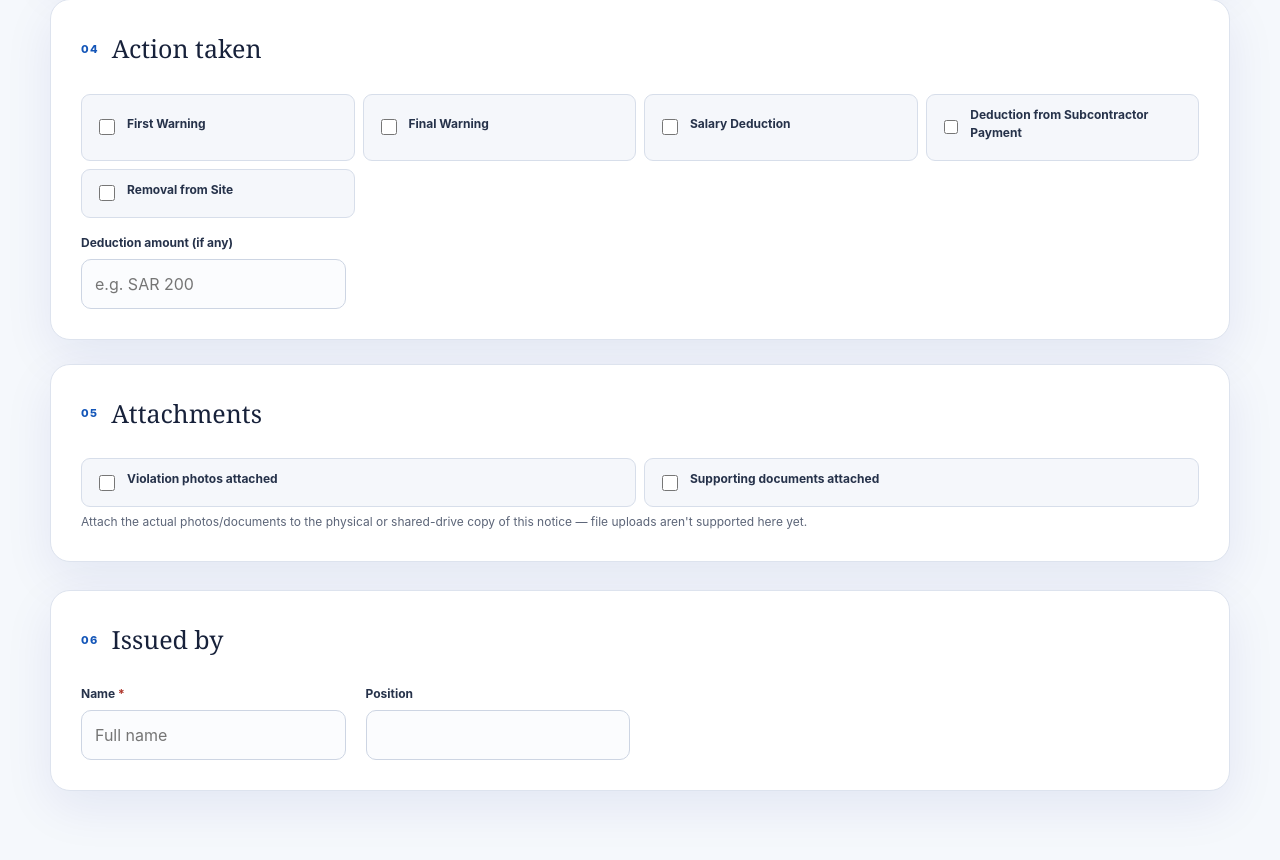
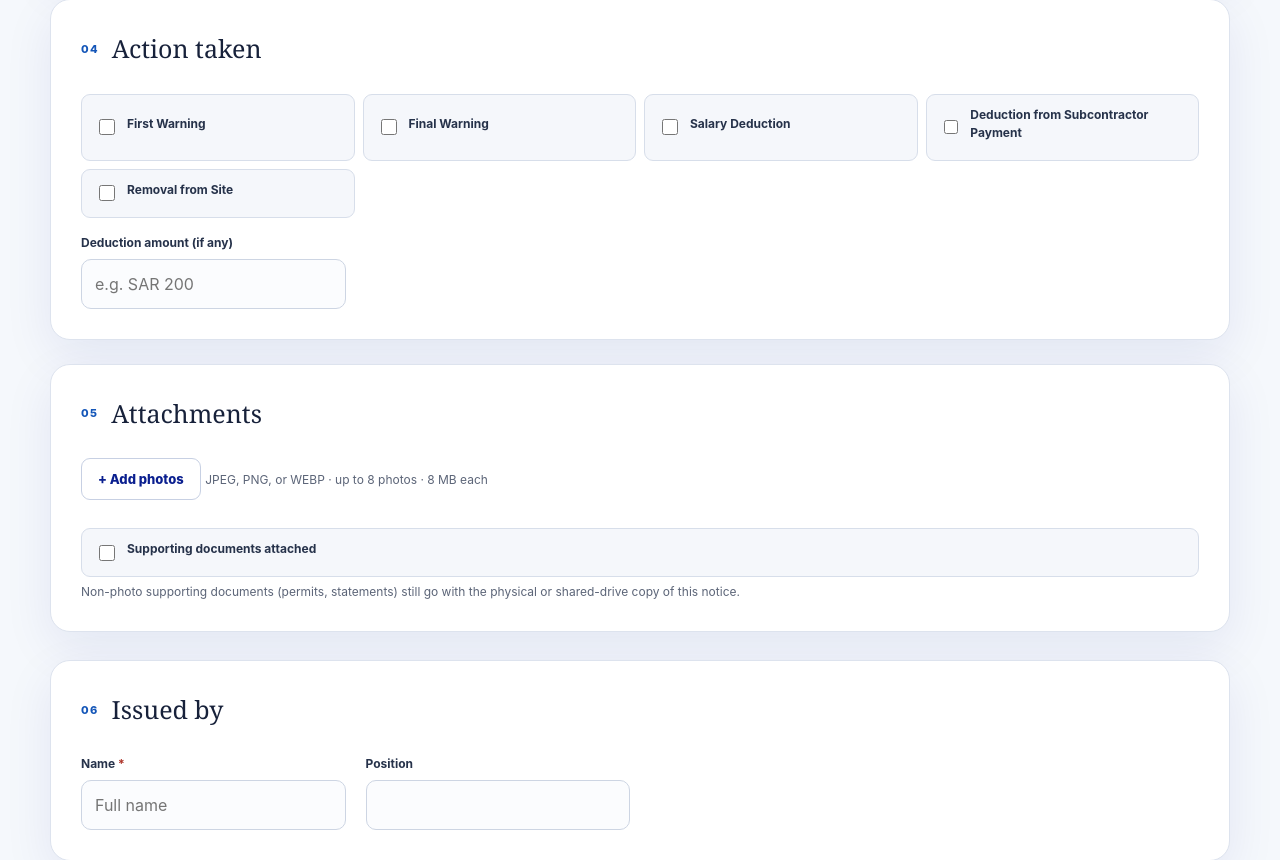
Before and after one commit to kamraanahmed1618-hue/Daily-Checklist, a Flask app: page /violation in a window 1280 px wide. Shown: the part 1194-2054 px from the top of the page. Before the commit the page ends 2026 px from the top, so only its background shows below. Run offline with Flask 3, Linux system fonts and the light colour scheme; some libraries are stand-ins or nearby versions.

Commit message:
Add real photo upload to Backblaze B2 for Near-Miss and Violation records (#4)
Replace the checkbox-only "photos attached" metadata with actual photo
upload, stored in a private Backblaze B2 bucket (S3-compatible) rather
than the app database or ephemeral local disk:

- New /api/uploads/<token> endpoint validates file type by magic bytes
  (JPEG/PNG/WEBP only), enforces size (8 MB) and count (8 photos) limits,
  and stores objects under uploads/<token>/... in B2.
- Violation and Near-Miss forms get a photo dropzone with live thumbnail
  previews, per-photo upload status, and remove buttons, wired through a
  shared static/photo_upload.js widget.
- Submitted object keys are stored as a JSON array on each record; the
  admin-only record/print views generate short-lived (1 hour) signed
  URLs at render time and show the photos in an "Evidence" gallery, so
  they appear both on screen and in the printed/PDF output without the
  bucket ever being publicly readable.
- Reads credentials from B2_KEY_ID / B2_APPLICATION_KEY / B2_BUCKET_NAME
  / B2_ENDPOINT env vars; gracefully returns a clear error instead of
  crashing when photo storage isn't configured (e.g. local dev).
- CSP img-src updated to allow the B2 domain for signed photo URLs.

Co-authored-by: Claude <noreply@anthropic.com>

```diff
--- a/app.py
+++ b/app.py
@@ -23,6 +23,13 @@ try:
 except ImportError:  # Local SQLite mode does not need psycopg.
     psycopg = None
     dict_row = None
+
+try:
+    import boto3
+    from botocore.client import Config as BotoConfig
+except ImportError:  # Photo upload is unavailable until boto3 is installed.
+    boto3 = None
+    BotoConfig = None
 
 
 BASE_DIR = Path(__file__).resolve().parent
@@ -66,13 +73,76 @@ app.config.update(
     SESSION_COOKIE_SAMESITE="Strict",
     SESSION_COOKIE_SECURE=bool(os.environ.get("RENDER")),
     PERMANENT_SESSION_LIFETIME=60 * 60 * 12,
-    MAX_CONTENT_LENGTH=512 * 1024,
+    MAX_CONTENT_LENGTH=12 * 1024 * 1024,
 )
 app.jinja_env.filters["from_json"] = json.loads
+
+B2_BUCKET = os.environ.get("B2_BUCKET_NAME")
+PHOTO_MAX_BYTES = 8 * 1024 * 1024
+PHOTO_MAX_COUNT = 8
+PHOTO_KEY_PATTERN = re.compile(r"uploads/[a-zA-Z0-9_-]{8,64}/[0-9a-f]{20}\.(?:jpg|png|webp)")
 
 
 def is_postgres() -> bool:
     return bool(os.environ.get("DATABASE_URL"))
+
+
+def b2_configured() -> bool:
+    return bool(
+        boto3 and B2_BUCKET
+        and os.environ.get("B2_KEY_ID")
+        and os.environ.get("B2_APPLICATION_KEY")
+        and os.environ.get("B2_ENDPOINT")
+    )
+
+
+def b2_client() -> Any:
+    endpoint = os.environ["B2_ENDPOINT"]
+    if not endpoint.startswith("http"):
+        endpoint = f"https://{endpoint}"
+    region = "auto"
+    host_parts = endpoint.split("//", 1)[-1].split(".")
+    if len(host_parts) >= 2 and host_parts[0] == "s3":
+        region = host_parts[1]
+    return boto3.client(
+        "s3",
+        endpoint_url=endpoint,
+        aws_access_key_id=os.environ["B2_KEY_ID"],
+        aws_secret_access_key=os.environ["B2_APPLICATION_KEY"],
+        config=BotoConfig(signature_version="s3v4"),
+        region_name=region,
+    )
+
+
+def photo_url(key: str, expires: int = 3600) -> str:
+    return b2_client().generate_presigned_url("get_object", Params={"Bucket": B2_BUCKET, "Key": key}, ExpiresIn=expires)
+
+
+def photo_urls(keys: list[str]) -> list[str]:
+    if not keys or not b2_configured():
+        return []
+    try:
+        return [photo_url(key) for key in keys]
+    except Exception:
+        app.logger.exception("Failed to generate photo URLs")
+        return []
+
+
+def detect_image_type(data: bytes) -> str | None:
+    if data.startswith(b"\xff\xd8\xff"):
+        return "jpg"
+    if data.startswith(b"\x89PNG\r\n\x1a\n"):
+        return "png"
+    if data[:4] == b"RIFF" and data[8:12] == b"WEBP":
+        return "webp"
+    return None
+
+
+def clean_photo_keys(value: Any) -> list[str]:
+    if not isinstance(value, list):
+        return []
+    keys = [item for item in value if isinstance(item, str) and PHOTO_KEY_PATTERN.fullmatch(item)]
+    return list(dict.fromkeys(keys))[:PHOTO_MAX_COUNT]
 
 
 @contextmanager
@@ -160,6 +230,7 @@ def init_db() -> None:
             followup_date TEXT NOT NULL DEFAULT '',
             status TEXT NOT NULL DEFAULT '',
             status_reason TEXT NOT NULL DEFAULT '',
+            photos TEXT NOT NULL DEFAULT '[]',
             created_at TEXT NOT NULL
         )""",
         "CREATE INDEX IF NOT EXISTS near_miss_date_idx ON near_miss_reports (incident_date)",
@@ -183,6 +254,7 @@ def init_db() -> None:
             documents_attached INTEGER NOT NULL DEFAULT 0,
             issued_by_name TEXT NOT NULL,
             issued_by_position TEXT NOT NULL DEFAULT '',
+            photos TEXT NOT NULL DEFAULT '[]',
             created_at TEXT NOT NULL
         )""",
         "CREATE INDEX IF NOT EXISTS violations_date_idx ON violation_notices (violation_date)",
@@ -192,12 +264,18 @@ def init_db() -> None:
         cursor = connection.cursor()
         for statement in statements:
             cursor.execute(statement)
-        if is_postgres():
-            cursor.execute("ALTER TABLE inspections ADD COLUMN IF NOT EXISTS seq INTEGER")
-        else:
-            cursor.execute("PRAGMA table_info(inspections)")
-            if not any(row[1] == "seq" for row in cursor.fetchall()):
-                cursor.execute("ALTER TABLE inspections ADD COLUMN seq INTEGER")
+
+        def ensure_column(table: str, column: str, coltype: str) -> None:
+            if is_postgres():
+                cursor.execute(f"ALTER TABLE {table} ADD COLUMN IF NOT EXISTS {column} {coltype}")
+            else:
+                cursor.execute(f"PRAGMA table_info({table})")
+                if not any(row[1] == column for row in cursor.fetchall()):
+                    cursor.execute(f"ALTER TABLE {table} ADD COLUMN {column} {coltype}")
+
+        ensure_column("inspections", "seq", "INTEGER")
+        ensure_column("near_miss_reports", "photos", "TEXT NOT NULL DEFAULT '[]'")
+        ensure_column("violation_notices", "photos", "TEXT NOT NULL DEFAULT '[]'")
         # Backfill sequential numbers for any pre-existing records in submission order.
         for table in ("inspections", "near_miss_reports", "violation_notices"):
             cursor.execute(sql(f"SELECT COALESCE(MAX(seq), 0) AS next_seq FROM {table}"))
@@ -353,6 +431,7 @@ def validate_near_miss(payload: dict[str, Any]) -> dict[str, Any]:
         "preventive_measures": clean_list_text(payload.get("preventiveMeasures"), "Preventive measure", 4),
         "status": status,
         "report_no": clean_text(payload.get("reportNo"), "Report number", 80, False),
+        "photos": clean_photo_keys(payload.get("photoKeys")),
     }
 
 
@@ -374,11 +453,13 @@ def validate_violation(payload: dict[str, Any]) -> dict[str, Any]:
     }
     if not re.fullmatch(r"\d{4}-\d{2}-\d{2}", record["violation_date"]):
         raise ValueError("Enter a valid date.")
+    photos = clean_photo_keys(payload.get("photoKeys"))
     return {
         **record,
         "actions": clean_choices(payload.get("actions"), "Action taken", VIOLATION_ACTIONS),
-        "photos_attached": 1 if payload.get("photosAttached") is True else 0,
+        "photos_attached": 1 if photos else 0,
         "documents_attached": 1 if payload.get("documentsAttached") is True else 0,
+        "photos": photos,
     }
 
 
@@ -433,7 +514,7 @@ def security_headers(response: Response) -> Response:
     response.headers.setdefault("X-Frame-Options", "DENY")
     response.headers.setdefault("Referrer-Policy", "same-origin")
     response.headers.setdefault("Permissions-Policy", "camera=(), microphone=(), geolocation=()")
-    response.headers.setdefault("Content-Security-Policy", "default-src 'self'; img-src 'self' data:; style-src 'self'; script-src 'self'; connect-src 'self'; base-uri 'self'; frame-ancestors 'none'")
+    response.headers.setdefault("Content-Security-Policy", "default-src 'self'; img-src 'self' data: https://*.backblazeb2.com; style-src 'self'; script-src 'self'; connect-src 'self'; base-uri 'self'; frame-ancestors 'none'")
     return response
 
 
@@ -450,6 +531,30 @@ def near_miss_form() -> str:
 @app.get("/violation")
 def violation_form() -> str:
     return render_template("violation.html", actions=VIOLATION_ACTIONS)
+
+
+@app.post("/api/uploads/<token>")
+def upload_photo(token: str) -> tuple[Response, int] | Response:
+    if not re.fullmatch(r"[a-zA-Z0-9_-]{8,64}", token):
+        return jsonify({"error": "Invalid upload session."}), 400
+    if not b2_configured():
+        return jsonify({"error": "Photo storage is not configured."}), 503
+    uploaded = request.files.get("photo")
+    if not uploaded:
+        return jsonify({"error": "No photo provided."}), 400
+    data = uploaded.read(PHOTO_MAX_BYTES + 1)
+    if len(data) > PHOTO_MAX_BYTES:
+        return jsonify({"error": "Photo is too large (max 8 MB)."}), 400
+    ext = detect_image_type(data)
+    if not ext:
+        return jsonify({"error": "Only JPEG, PNG, or WEBP photos are supported."}), 400
+    key = f"uploads/{token}/{secrets.token_hex(10)}.{ext}"
+    try:
+        b2_client().put_object(Bucket=B2_BUCKET, Key=key, Body=data, ContentType=f"image/{ext}")
+    except Exception:
+        app.logger.exception("Photo upload failed")
+        return jsonify({"error": "The photo could not be uploaded."}), 500
+    return jsonify({"key": key}), 201
 
 
 @app.get("/api/checklist")
@@ -514,7 +619,7 @@ def submit_near_miss() -> tuple[Response, int] | Response:
                 record["root_cause_detail"], json.dumps(record["corrective_actions"]), json.dumps(record["preventive_measures"]),
                 record["person_responsible"], record["target_completion_date"], record["reported_by_signoff"],
                 record["hse_manager_signoff"], record["followup_by"], record["followup_date"], record["status"],
-                record["status_reason"], created_at,
+                record["status_reason"], json.dumps(record["photos"]), created_at,
             ]
             placeholders = ",".join("?" for _ in values)
             cursor.execute(sql(f"INSERT INTO near_miss_reports VALUES ({placeholders})"), values)
@@ -548,7 +653,7 @@ def submit_violation() -> tuple[Response, int] | Response:
                 record["employee_id"], record["company_contractor"], record["job_title"], record["violation_location"],
                 record["violation_type"], record["violation_description"], json.dumps(record["actions"]),
                 record["deduction_amount"], record["photos_attached"], record["documents_attached"],
-                record["issued_by_name"], record["issued_by_position"], created_at,
+                record["issued_by_name"], record["issued_by_position"], json.dumps(record["photos"]), created_at,
             ]
             placeholders = ",".join("?" for _ in values)
             cursor.execute(sql(f"INSERT INTO violation_notices VALUES ({placeholders})"), values)
@@ -652,9 +757,9 @@ def near_miss_detail(record_id: str) -> str | tuple[str, int]:
     if not row:
         return "Record not found", 404
     record = dict(row)
-    for field in ("near_miss_types", "root_causes", "corrective_actions", "preventive_measures"):
+    for field in ("near_miss_types", "root_causes", "corrective_actions", "preventive_measures", "photos"):
         record[field] = json.loads(record[field])
-    return render_template("near_miss_record.html", record=record)
+    return render_template("near_miss_record.html", record=record, photo_urls=photo_urls(record["photos"]))
 
 
 @app.get("/admin/violations/<record_id>")
@@ -668,7 +773,8 @@ def violation_detail(record_id: str) -> str | tuple[str, int]:
         return "Record not found", 404
     record = dict(row)
     record["actions"] = json.loads(record["actions"])
-    return render_template("violation_record.html", record=record)
+    record["photos"] = json.loads(record["photos"])
+    return render_template("violation_record.html", record=record, photo_urls=photo_urls(record["photos"]))
 
 
 @app.get("/admin/export")
--- a/requirements.txt
+++ b/requirements.txt
@@ -1,3 +1,4 @@
 Flask==3.1.1
 gunicorn==23.0.0
 psycopg[binary]==3.2.10
+boto3==1.35.99
--- a/static/near_miss.js
+++ b/static/near_miss.js
@@ -4,6 +4,7 @@ const form = document.getElementById("near-miss-form");
 const errorBox = document.getElementById("form-error");
 const successPanel = document.getElementById("success-panel");
 const successCopy = document.getElementById("success-copy");
+const photoUpload = initPhotoUpload("near-miss-photo-upload");
 
 function field(name) {
   return form.elements.namedItem(name);
@@ -68,6 +69,7 @@ async function submitReport(event) {
     followupDate: field("followupDate").value,
     status: field("status").value,
     statusReason: field("statusReason").value,
+    photoKeys: photoUpload.getKeys(),
   };
 
   const button = form.querySelector("button[type=submit]");
--- /dev/null
+++ b/static/photo_upload.js
@@ -0,0 +1,67 @@
+"use strict";
+
+function initPhotoUpload(rootId, maxPhotos = 8) {
+  const root = document.getElementById(rootId);
+  if (!root) return { getKeys: () => [] };
+  const input = root.querySelector('input[type="file"]');
+  const addButton = root.querySelector(".photo-add-button");
+  const grid = root.querySelector(".photo-grid");
+  const token = crypto.randomUUID().replace(/-/g, "");
+  const keys = [];
+
+  addButton.addEventListener("click", () => input.click());
+
+  function makeTile(file) {
+    const tile = document.createElement("div");
+    tile.className = "photo-tile uploading";
+    const preview = document.createElement("img");
+    preview.src = URL.createObjectURL(file);
+    preview.alt = file.name;
+    tile.appendChild(preview);
+    const label = document.createElement("span");
+    label.className = "photo-tile-status";
+    label.textContent = "Uploading…";
+    tile.appendChild(label);
+    return { tile, label };
+  }
+
+  async function uploadFile(file) {
+    const { tile, label } = makeTile(file);
+    grid.appendChild(tile);
+
+    const formData = new FormData();
+    formData.append("photo", file);
+    try {
+      const response = await fetch(`/api/uploads/${token}`, { method: "POST", body: formData });
+      const result = await response.json();
+      if (!response.ok) throw new Error(result.error || "Upload failed");
+      keys.push(result.key);
+      tile.classList.remove("uploading");
+      tile.dataset.key = result.key;
+      label.remove();
+      const remove = document.createElement("button");
+      remove.type = "button";
+      remove.className = "photo-tile-remove";
+      remove.setAttribute("aria-label", "Remove photo");
+      remove.textContent = "✕";
+      remove.addEventListener("click", () => {
+        const index = keys.indexOf(result.key);
+        if (index >= 0) keys.splice(index, 1);
+        tile.remove();
+      });
+      tile.appendChild(remove);
+    } catch (error) {
+      tile.classList.remove("uploading");
+      tile.classList.add("error");
+      label.textContent = error.message || "Upload failed";
+    }
+  }
+
+  input.addEventListener("change", () => {
+    const remaining = Math.max(0, maxPhotos - keys.length);
+    [...input.files].slice(0, remaining).forEach(uploadFile);
+    input.value = "";
+  });
+
+  return { getKeys: () => keys.slice() };
+}
--- a/static/style.css
+++ b/static/style.css
@@ -68,6 +68,14 @@ h1, h2, p { margin-top: 0; }
 .list-fields { margin-bottom: 16px; display: grid; gap: 8px; }
 .list-fields > span { display: block; margin-bottom: 2px; color: #26324a; font-size: 12px; font-weight: 750; }
 .field-note { margin: 6px 0 0; color: var(--muted); font-size: 12px; }
+
+.photo-upload { margin-bottom: 16px; }
+.photo-grid { margin-top: 12px; display: grid; grid-template-columns: repeat(auto-fill, minmax(110px, 1fr)); gap: 10px; }
+.photo-tile { position: relative; aspect-ratio: 1; overflow: hidden; background: #f0f2f7; border: 1px solid var(--line); border-radius: 10px; }
+.photo-tile img { width: 100%; height: 100%; object-fit: cover; display: block; }
+.photo-tile-status { position: absolute; inset: 0; display: flex; align-items: center; justify-content: center; padding: 6px; color: white; background: rgba(10,31,143,.55); font-size: 11px; font-weight: 700; text-align: center; }
+.photo-tile.error .photo-tile-status { background: rgba(173,51,40,.75); }
+.photo-tile-remove { position: absolute; top: 5px; right: 5px; width: 22px; height: 22px; display: grid; place-items: center; color: white; background: rgba(0,0,0,.55); border: 0; border-radius: 50%; font-size: 11px; cursor: pointer; }
 label > span { display: block; margin-bottom: 7px; color: #26324a; font-size: 12px; font-weight: 750; }
 label small { color: var(--muted); font-weight: 500; }
 input, select, textarea { width: 100%; padding: 12px 13px; color: var(--ink); background: #fbfcfe; border: 1px solid #cdd5e3; border-radius: 10px; outline: none; transition: border-color .15s, box-shadow .15s; }
@@ -205,6 +213,8 @@ td small { margin-top: 3px; color: var(--muted); }
 .doc-checkbox.checked { font-weight: 700; }
 .doc-note { margin: 8px 0; font-size: 13px; }
 .doc-note.bold { margin: 16px 0 4px; color: #1F3864; font-weight: 700; text-transform: uppercase; font-size: 13px; }
+.doc-evidence { margin: 8px 0; display: grid; grid-template-columns: repeat(auto-fill, minmax(140px, 1fr)); gap: 8px; }
+.doc-evidence img { width: 100%; height: 140px; object-fit: cover; display: block; border: 1px solid #000; }
 
 .doc-checklist thead th { background: #9DC3E6; font-weight: 700; text-align: left; print-color-adjust: exact; -webkit-print-color-adjust: exact; }
 .doc-checklist thead th:last-child, .doc-checklist td.result-cell { text-align: center; width: 15%; }
@@ -282,4 +292,6 @@ td small { margin-top: 3px; color: var(--muted); }
   .doc-banner, .doc-band { font-size: 11pt; }
   .doc-checkbox-row { font-size: 8.5pt; }
   .doc-checklist tr, .doc-noncompliance tr, .doc-summary tr, .doc-footer tr, .doc-info tr, .doc-plain tr { break-inside: avoid; }
+  .doc-evidence { grid-template-columns: repeat(3, 1fr); break-inside: avoid; }
+  .doc-evidence img { height: 100px; }
 }
--- a/static/violation.js
+++ b/static/violation.js
@@ -4,6 +4,7 @@ const form = document.getElementById("violation-form");
 const errorBox = document.getElementById("form-error");
 const successPanel = document.getElementById("success-panel");
 const successCopy = document.getElementById("success-copy");
+const photoUpload = initPhotoUpload("violation-photo-upload");
 
 function field(name) {
   return form.elements.namedItem(name);
@@ -37,7 +38,7 @@ async function submitNotice(event) {
     violationDescription: field("violationDescription").value,
     actions: checkedValues("actions"),
     deductionAmount: field("deductionAmount").value,
-    photosAttached: field("photosAttached").checked,
+    photoKeys: photoUpload.getKeys(),
     documentsAttached: field("documentsAttached").checked,
     issuedByName: field("issuedByName").value,
     issuedByPosition: field("issuedByPosition").value,
--- a/templates/violation.html
+++ b/templates/violation.html
@@ -73,11 +73,16 @@
 
   <section class="card">
     <div class="section-heading"><div><span class="step-number">05</span><h2>Attachments</h2></div></div>
+    <div class="photo-upload" id="violation-photo-upload">
+      <input type="file" accept="image/jpeg,image/png,image/webp" multiple hidden>
+      <button class="button secondary photo-add-button" type="button">+ Add photos</button>
+      <span class="field-note">JPEG, PNG, or WEBP · up to 8 photos · 8 MB each</span>
+      <div class="photo-grid"></div>
+    </div>
     <div class="checkbox-grid">
-      <label class="checkbox-tile"><input type="checkbox" name="photosAttached"><span>Violation photos attached</span></label>
       <label class="checkbox-tile"><input type="checkbox" name="documentsAttached"><span>Supporting documents attached</span></label>
     </div>
-    <p class="field-note">Attach the actual photos/documents to the physical or shared-drive copy of this notice — file uploads aren't supported here yet.</p>
+    <p class="field-note">Non-photo supporting documents (permits, statements) still go with the physical or shared-drive copy of this notice.</p>
   </section>
 
   <section class="card signoff-card">
@@ -95,4 +100,7 @@
   </div>
 </form>
 {% endblock %}
-{% block scripts %}<script src="{{ url_for('static', filename='violation.js') }}" defer></script>{% endblock %}
+{% block scripts %}
+<script src="{{ url_for('static', filename='photo_upload.js') }}" defer></script>
+<script src="{{ url_for('static', filename='violation.js') }}" defer></script>
+{% endblock %}
```
Also changed, not shown: templates/near_miss.html (+14 -1 lines), templates/near_miss_record.html (+9 -0 lines), templates/violation_record.html (+9 -0 lines), test_app.py (+12 -0 lines).
